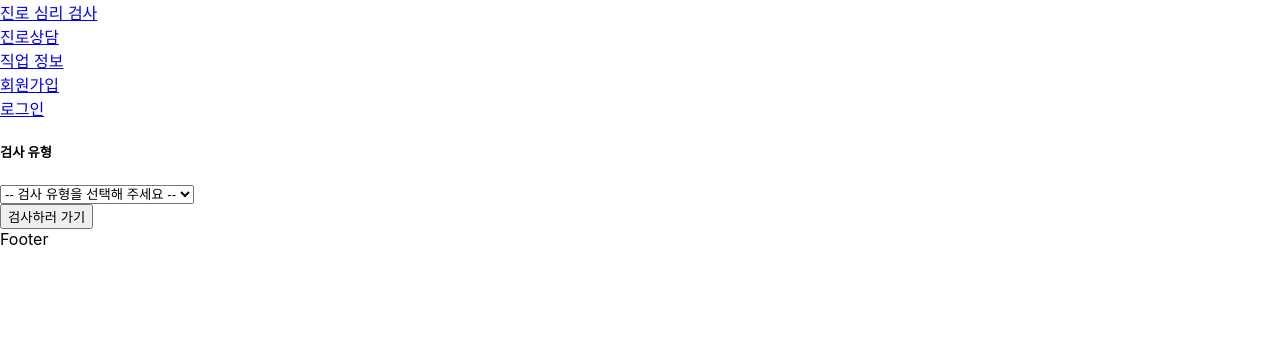
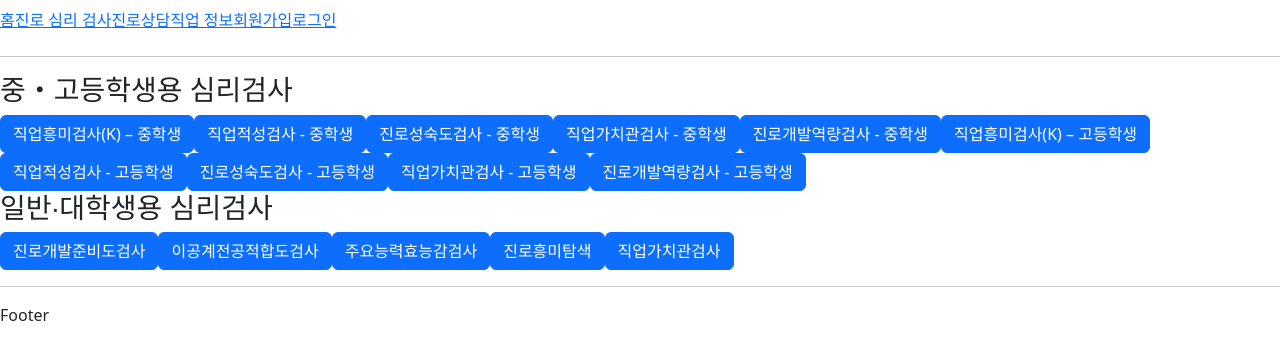
Before and after one commit to Yoon-Sung-Jung/MyCareer, a React (Create React App) app in the folder MyCareerClient/my-app/: page /test-type in a window 1280 px wide. Shown: the top 360 px of the page. Built offline with nearby package versions, Linux system fonts and the light colour scheme.

Commit message:
ERD 초안 심리 검사 페이지 작업 검사 유형 값 전달 성공. DB 에 저장해야 할 듯

```diff
--- a/MyCareerClient/my-app/src/Components/Footer.js
+++ b/MyCareerClient/my-app/src/Components/Footer.js
@@ -3,6 +3,7 @@ import React from 'react';
 const Footer = () => {
     return (
         <div>
+            <hr/>
             Footer
         </div>
     );
--- a/MyCareerClient/my-app/src/Components/Header.js
+++ b/MyCareerClient/my-app/src/Components/Header.js
@@ -6,21 +6,27 @@ const Header = () => {
     return (
         <>
 
-            <div>
-                <Link to="/test-type">진로 심리 검사</Link>
-            </div>
-            <div>
-                <Link to="/consultation">진로상담</Link>
-            </div>
-            <div>
-                <Link to="/jobinfo">직업 정보</Link>
-            </div>
-            <div>
-                <Link to="/register">회원가입</Link>
-            </div>
-            <div>
-                <Link to="/login">로그인</Link>
-            </div>
+            <Navbar>
+                <Nav>
+                    <Link to="/" className="navbar-link">홈</Link>
+                </Nav>
+                <Nav>
+                    <Link to="/test-type" className="navbar-link">진로 심리 검사</Link>
+                </Nav>
+                <Nav>
+                    <Link to="/consultation" className="navbar-link">진로상담</Link>
+                </Nav>
+                <Nav>
+                    <Link to="/jobinfo" className="navbar-link">직업 정보</Link>
+                </Nav>
+                <Nav>
+                    <Link to="/register" className="navbar-link">회원가입</Link>
+                </Nav>
+                <Nav>
+                    <Link to="/login" className="navbar-link">로그인</Link>
+                </Nav>
+            </Navbar>
+            <hr />
         </>
     );
 };
--- a/MyCareerClient/my-app/src/MainApp.js
+++ b/MyCareerClient/my-app/src/MainApp.js
@@ -10,6 +10,8 @@ import Register from './Pages/Register';
 import MyPage from './Pages/MyPage';
 import TestType from './Pages/TestType';
 import Test from './Pages/Test';
+
+import 'bootstrap/dist/css/bootstrap.min.css';
 
 const MainApp = () => {
     return (
--- a/MyCareerClient/my-app/src/Pages/Home.js
+++ b/MyCareerClient/my-app/src/Pages/Home.js
@@ -1,10 +1,11 @@
 import React from 'react';
+import Header from '../Components/Header';
+import Footer from '../Components/Footer';
 
 const Home = () => {
     return (
-        <div>
-
-        </div>
+        <>
+        </>
     );
 };
 
--- a/MyCareerClient/my-app/src/Pages/Test.js
+++ b/MyCareerClient/my-app/src/Pages/Test.js
@@ -1,20 +1,73 @@
-import React, { useState } from 'react';
+import React, { useEffect, useState } from 'react';
 import TestType from './TestType';
+import { useLocation } from 'react-router-dom';
+import axios from 'axios';
 
 const Test = () => {
-    const [q, setQ] = useState('');
+    const location = useLocation();
 
-    const handleTestSelect = (value) => {
-        setSelectedTest(value);
-    };
+    const url = "https://www.career.go.kr/inspct/openapi/test/questions";
+    const api_key = '9f936b2680d7a09e5fe0d0bd0ed402f4';
+    const q = location.state.q;
+
+    const [data, setData] = useState(null);
+    const [loading, setLoading] = useState(true);
+    const [error, setError] = useState(null);
+
+    useEffect(() => {
+        axios({
+            method: "get",
+            url: `${url}?apikey=${api_key}&q=${q}`
+        })
+        .then(response => {
+            const {data, status} = response;
+            if(data.SUCC_YN === "Y") {
+                setData(data.RESULT);
+            } else {
+                setError(data.ERROR_REASON);
+            }
+        }
+
+        )
+
+
+
+    }, []);
+
+    if (loading) {
+        return <div>로딩 중...</div>;
+    }
+
+    if (error) {
+        return <div>오류 발생: {error}</div>;
+    }
+
 
     return (
-        <div>
-            {/* <TestType onTestSelect={handleTestSelect} /> prop 전달 확인 */}
-            <div>{q}</div>
-            <p>선택한 검사 유형: {selectedTest}</p>
-        </div>
-    );
-};
+        <>
+            {data.map((item) => (
+                <div key={item.qitemNo}>
+                    <h4>{item.question}</h4>
+                    <ul>
+                        <li>{item.answer01} (점수: {item.answerScore01})</li>
+                        <li>{item.answer02} (점수: {item.answerScore02})</li>
+                        <li>{item.answer03} (점수: {item.answerScore03})</li>
+                        <li>{item.answer04} (점수: {item.answerScore04})</li>
+                        <li>{item.answer05} (점수: {item.answerScore05})</li>
+                        <li>{item.answer06} (점수: {item.answerScore06})</li>
+                        <li>{item.answer07} (점수: {item.answerScore07})</li>
+                    </ul>
+                    <div>
+                        <h5>팁:</h5>
+                        {item.tip1Desc && <p>{item.tip1Desc} (점수: {item.tip1Score})</p>}
+                        {item.tip2Desc && <p>{item.tip2Desc} (점수: {item.tip2Score})</p>}
+                    </div>
+                </div>
+            ))}
+        </>
+    )
+}
+
+
 
 export default Test;
--- a/MyCareerClient/my-app/src/Pages/TestType.js
+++ b/MyCareerClient/my-app/src/Pages/TestType.js
@@ -1,23 +1,81 @@
-import React from 'react';
+import React, { useState } from 'react';
 import { Button, Form } from 'react-bootstrap';
 import { useNavigate } from 'react-router-dom';
 
 const TestType = () => {
     const navigate = useNavigate();
 
+    const [q, setQ] = useState('');
+
     const changeValue = (e) => {
-
+        setQ(e.target.value);
     };
 
     const selectTest = (e) => {
         e.preventDefault();
 
-        navigate('/test');
+        navigate('/test', {
+            state: {
+                q: e.target.value   // 선택된 value 값 전달
+            }
+        });
     };
 
     return (
         <>
-            <Form onSubmit={selectTest}>
+            <div>
+                <h3>중・고등학생용 심리검사</h3>
+                <Button value="30" onClick={selectTest}>
+                    직업흥미검사(K) – 중학생
+                </Button>
+                <Button value="20" onClick={selectTest}>
+                    직업적성검사 - 중학생
+                </Button>
+                <Button value="22" onClick={selectTest}>
+                    진로성숙도검사 - 중학생
+                </Button>
+                <Button value="24" onClick={selectTest}>
+                    직업가치관검사 - 중학생
+                </Button>
+                <Button value="26" onClick={selectTest}>
+                    진로개발역량검사 - 중학생
+                </Button>
+                <Button value="31" onClick={selectTest}>
+                    직업흥미검사(K) – 고등학생
+                </Button>
+                <Button value="21" onClick={selectTest}>
+                    직업적성검사 - 고등학생
+                </Button>
+                <Button value="23" onClick={selectTest}>
+                    진로성숙도검사 - 고등학생
+                </Button>
+                <Button value="25" onClick={selectTest}>
+                    직업가치관검사 - 고등학생
+                </Button>
+                <Button value="27" onClick={selectTest}>
+                    진로개발역량검사 - 고등학생
+                </Button>
+            </div>
+
+            <div>
+                <h3>일반∙대학생용 심리검사</h3>
+                <Button value="8" onClick={selectTest}>
+                    진로개발준비도검사
+                </Button>
+                <Button value="9" onClick={selectTest}>
+                    이공계전공적합도검사
+                </Button>
+                <Button value="10" onClick={selectTest}>
+                    주요능력효능감검사
+                </Button>
+                <Button value="19" onClick={selectTest}>
+                    진로흥미탐색
+                </Button>
+                <Button value="6" onClick={selectTest}>
+                    직업가치관검사
+                </Button>
+            </div>
+            {/* <Form onSubmit={selectTest}>
                 <Form.Group controlId="formBasicTest" className="mt-3">
                     <Form.Label><h5>검사 유형</h5></Form.Label>
                     <Form.Select name="q" id="q" onChange={changeValue}>
@@ -41,7 +99,7 @@ const TestType = () => {
                     </Form.Select>
                 </Form.Group>
                 <Button type="submit">검사하러 가기</Button>
-            </Form>
+            </Form> */}
         </>
     );
 };
```
Also changed, not shown: MyCareerClient/my-app/src/Components/TestType/FiveChoices.js (added, +11 -0 lines), MyCareerClient/my-app/src/Components/TestType/FourChoices.js (added, +11 -0 lines), MyCareerClient/my-app/src/Components/TestType/SevenChoices.js (added, +11 -0 lines), 1 other file (tests, documents, lock files or other folders).
